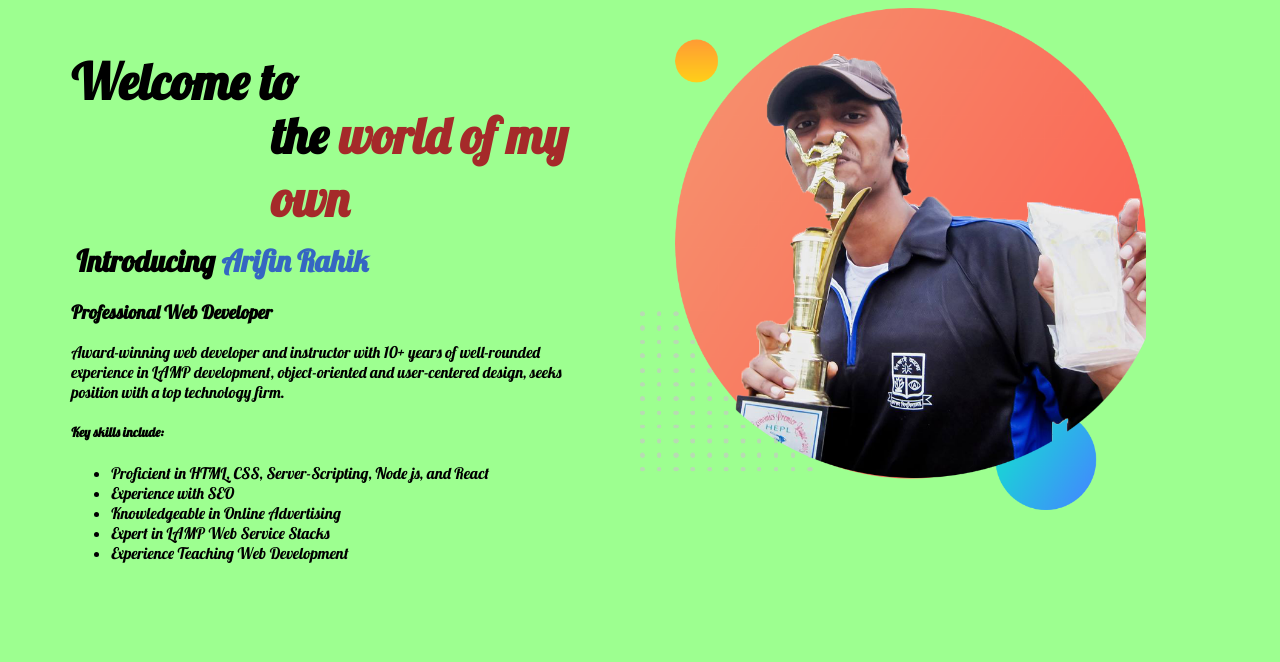
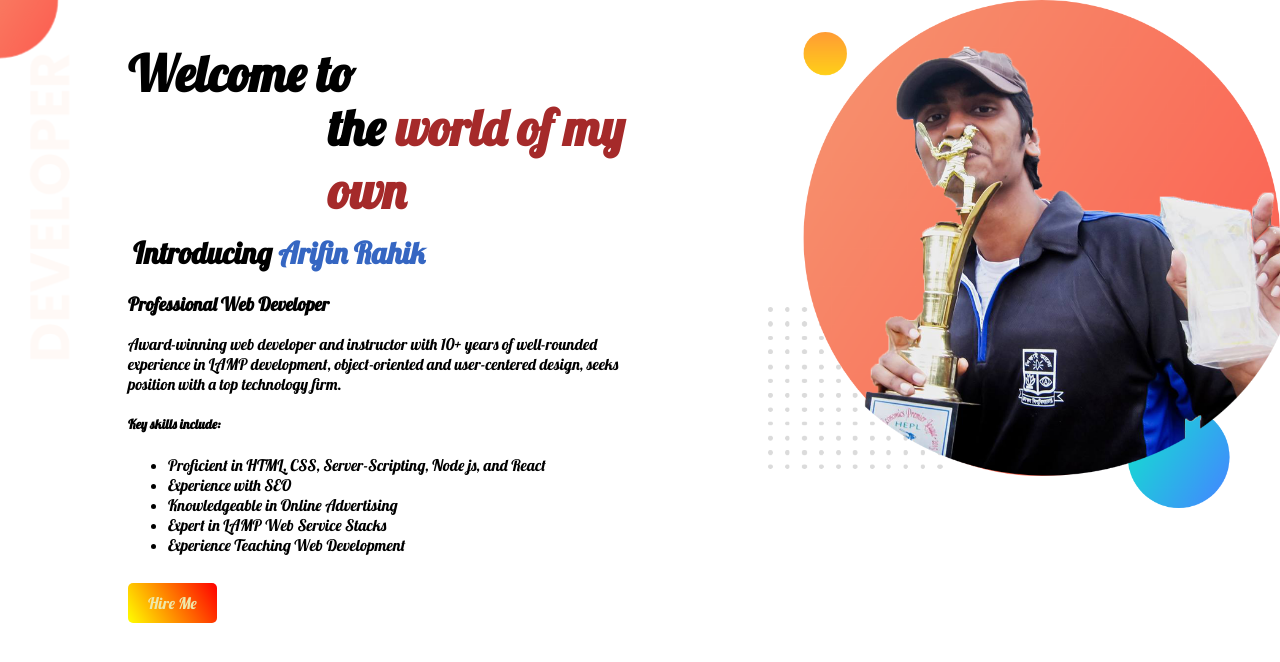
Before and after one commit to worldofmyown/Portfolio-Website, a plain HTML site: page index.html in a window 1280 px wide. Drawn offline with Linux system fonts and the light colour scheme.

Commit message:
firstpart done

```diff
--- a/index.html
+++ b/index.html
@@ -10,7 +10,7 @@
     <link rel="stylesheet" href="style.css">
 </head>
 <body>
-    <section>
+    <section class="first-part">
         <div class="top-half-width">
         <h1>Welcome to</h1>
         <h1 id="trophy">the <span id="world-of-my-own"> world of my own </span></h1>
@@ -26,6 +26,7 @@
             <li>Expert in LAMP Web Service Stacks</li>
             <li>Experience Teaching Web Development</li>
         </ul>
+        <a target="_blank" id="hire" href="https://www.linkedin.com/in/md-mahfuzul-arifin-453429110/">Hire Me</a>
         </div>
         <div class="top-half-width">
             <img src="images/showoff-circle.png" alt="ihe du cricket">
--- a/style.css
+++ b/style.css
@@ -1,6 +1,6 @@
 body{
+    margin: 0px;
     font-family: 'Lobster', cursive;
-    background-color: rgb(157, 255, 144);
 }
 h1{
     font-size: 50px;
@@ -27,8 +27,24 @@ h1{
     width: 40%;
     float: left;
     padding-left: 2%;
-    margin-left: 3%;
+    margin-left: 8%;
 }
 .top-half-width img{
     width: 100%;
 }
+.first-part{
+    background-image: url(images/top-banner.png);
+    background-repeat: no-repeat;
+}
+section{
+    height: 500px;
+}
+#hire{
+    text-decoration: none;
+    background-image: linear-gradient(60deg, yellow, red);
+    padding: 10px 20px;
+    border: none;
+    border-radius: 5px;
+    color: palegoldenrod;
+    line-height: 4;
+}
```
